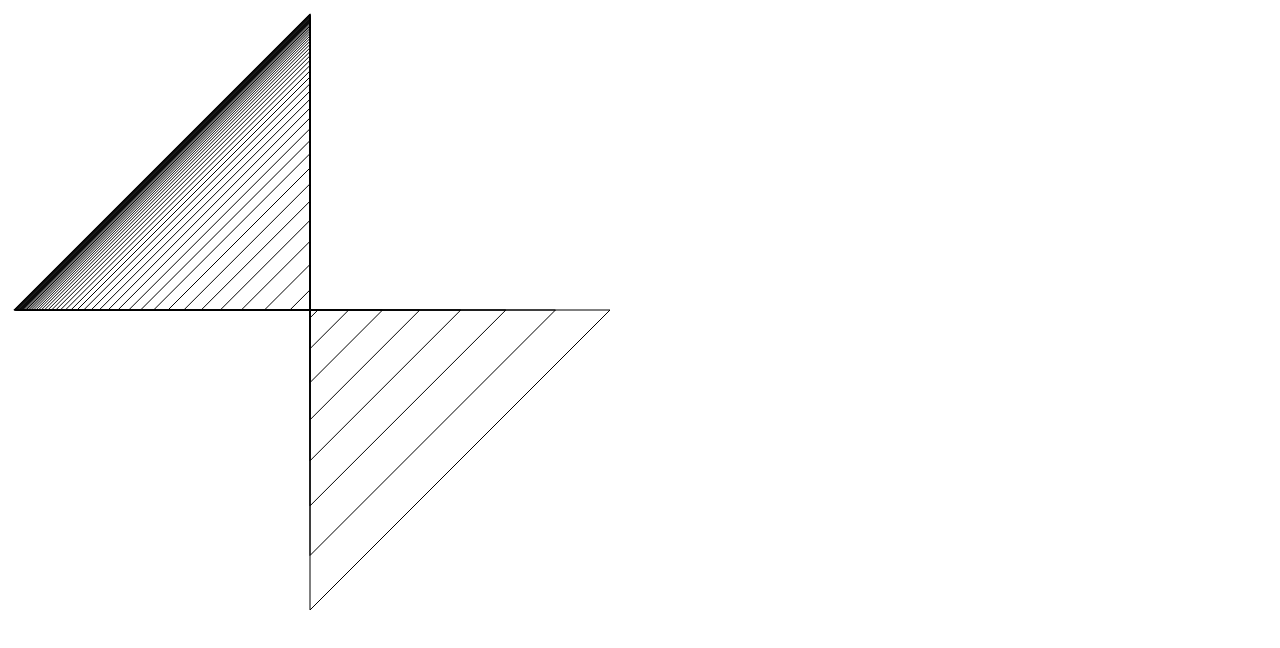
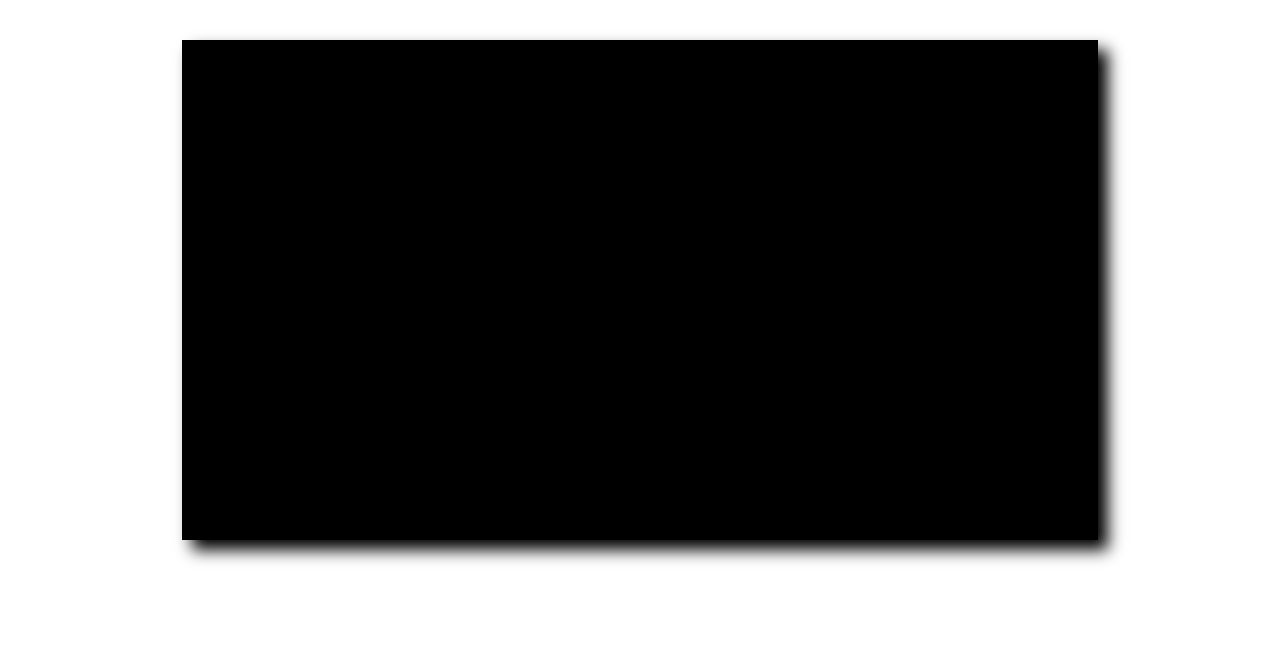
Before and after one commit to RapiDash1/Fractals, a React (Create React App) app in the folder client/: page / in a window 1280 px wide. Shown: the top 648 px of the page. Built offline with nearby package versions, Linux system fonts and the light colour scheme.

Commit message:
Addede Koch curve

```diff
--- a/client/src/App.css
+++ b/client/src/App.css
@@ -1,5 +1,11 @@
 #fractalCanvas {
   padding: 10px;
   margin: 0;
-  /* background-color: black; */
+  width: 70vw;
+  height: 60vh;
+  background: black;
+  display: flex;
+  margin: auto;
+  margin-top: 5vh !important;
+  box-shadow: black 10px 10px 15px;
 }
--- a/client/src/App.tsx
+++ b/client/src/App.tsx
@@ -1,22 +1,27 @@
 import React, {Component} from 'react';
-import logo from './logo.svg';
+import {Koch} from "./components/koch";
+import {Coordinate} from "./components/koch"
 import './App.css';
 
 class App extends Component {
+
+  _latestLines: Koch[] = [];
+
   constructor(props: any) {
     super(props);
+    this.updateKochLines = this.updateKochLines.bind(this);
   }
-
 
   drawCircle(x: number, y: number, dia: number, ctx: CanvasRenderingContext2D) {
 
     // begin curve
     ctx.beginPath();
+    ctx.strokeStyle = "#FFFFFF";
     ctx.arc(x, y, dia, 0, Math.PI*2, true);
     ctx.stroke();
     if (dia > 10) {
-      this.drawCircle(x - dia, y, dia/2.0, ctx);
-      this.drawCircle(x + dia, y, dia/2.0, ctx);
+      setTimeout(() => {this.drawCircle(x - dia, y, dia/2.0, ctx);}, 60);
+      setTimeout(() => {this.drawCircle(x + dia, y, dia/2.0, ctx);}, 60);
       // this.drawCircle(x, y, dia/2.0, ctx);
       // this.drawCircle(x, y, dia/2.0, ctx);
     }
@@ -27,30 +32,59 @@ class App extends Component {
 
     // begin curve
     ctx.beginPath();
+    ctx.strokeStyle = "#FFFFFF";
     ctx.moveTo(p1, p2);
     ctx.lineTo(p2, p3);
     ctx.lineTo(p3, p1);
     ctx.closePath();
     ctx.stroke();
     if (p1 > 4 && p2 > 4 && p3 > 4) {
-      setTimeout(() => {this.drawTriangle(p1, p2/1.1, p3, ctx);}, 35)
+      setTimeout(() => {this.drawTriangle(p1, p2/1.1, p3, ctx);}, 35);
+      // setTimeout(() => {this.drawTriangle((p1+p2)/2, (p2+p3)/2, (p3+p1)/2, ctx);}, 35);
       // this.drawTriangle(p1/2, p2, p3, ctx);
     }
+  }
+
+
+  drawKochCruve(kochLine: Koch, ctx: CanvasRenderingContext2D) {
+      ctx.beginPath();
+      ctx.strokeStyle = "#FFFFFF";
+      ctx.moveTo(kochLine.pointA().x(), kochLine.pointA().y());
+      ctx.lineTo(kochLine.pointB().x(), kochLine.pointB().y());
+      ctx.lineTo(kochLine.pointC().x(), kochLine.pointC().y());
+      ctx.lineTo(kochLine.pointD().x(), kochLine.pointD().y());
+      ctx.lineTo(kochLine.pointE().x(), kochLine.pointE().y());
+      ctx.stroke();
+  }
+
+  updateKochLines() {
+    let canvas = document.getElementById("fractalCanvas") as HTMLCanvasElement;
+    let ctx = canvas.getContext("2d") as CanvasRenderingContext2D;
+    let tempLatestLines: Koch[] = [];
+    console.log(this);
+    ctx.clearRect(0, 0, canvas.width, canvas.height);
+    this._latestLines.forEach(kochLine => {
+      for (let pointPos: number = 0; pointPos < kochLine.allKochPoints().length - 1; pointPos++) {
+        tempLatestLines.push(new Koch(kochLine.allKochPoints()[pointPos], kochLine.allKochPoints()[pointPos + 1 ]));
+        this.drawKochCruve(new Koch(kochLine.allKochPoints()[pointPos], kochLine.allKochPoints()[pointPos + 1 ]), ctx);
+      }
+    });
+    this._latestLines = tempLatestLines;
   }
 
   componentDidMount() {
     let canvas = document.getElementById("fractalCanvas") as HTMLCanvasElement;
     canvas.height = window.innerHeight;
     canvas.width = window.innerWidth;
-    let ctx = canvas.getContext("2d") as CanvasRenderingContext2D;
-    // this.drawCircle(700, 350, 350, ctx);
-    this.drawTriangle(300, 600, 300, ctx);
+    this._latestLines = [new Koch(new Coordinate(canvas.width*0.1, canvas.height/2), new Coordinate(canvas.width*0.9, canvas.height/2))];
+    // this.drawCircle(canvas.width/2, canvas.height/2, 350, ctx);
+    // this.drawTriangle(300, 600, 300, ctx);
   }
 
   render() {
     return (
       <div>
-        <canvas id="fractalCanvas"></canvas>
+        <canvas id="fractalCanvas" onClick={this.updateKochLines}></canvas>
       </div>
     );
   }
--- /dev/null
+++ b/client/src/components/koch.tsx
@@ -0,0 +1,63 @@
+export class Coordinate {
+    _x: number;
+    _y: number;
+
+    constructor(x: number, y: number) {
+        this._x = x;
+        this._y = y;
+    }
+
+    x() { return this._x; }
+
+    y() { return this._y; }
+
+}
+
+
+export class Koch {
+    _start: Coordinate;
+    _end: Coordinate;
+
+    constructor(start: Coordinate, end: Coordinate) {
+        this._start = start;
+        this._end = end;
+    }
+
+    pointA() { return this._start; }
+
+    pointB () {
+        let xVal = this._start.x() + (this._end.x() - this._start.x())/3;
+        let yVal = this._start.y() + (this._end.y() - this._start.y())/3;
+        return new Coordinate(xVal, yVal);
+    }
+
+    pointC() {
+        let xVal = this.pointB().x() + ((this.lineLength()/3)*Math.cos(Math.PI/3 - this.lineHasPositiveSlope()*Math.acos((this._end.x() - this._start.x())/ (this.lineLength()))));
+        // console.log(Math.cos(Math.PI/3 + Math.acos((this._end.x() - this._start.x())/ (this.lineLength()))));
+        let yVal = this.pointB().y() - ((this.lineLength()/3)*Math.sin(Math.PI/3 - this.lineHasPositiveSlope()*Math.acos((this._end.x() - this._start.x())/ (this.lineLength()))));
+        return new Coordinate(xVal, yVal);
+    }
+
+    pointD() {
+        let xVal = this._start.x() + (this._end.x() - this._start.x())*(2/3);
+        let yVal = this._start.y() + (this._end.y() - this._start.y())*(2/3)
+        return new Coordinate(xVal, yVal);
+    }
+
+    pointE() { return this._end; }
+
+
+    allKochPoints() {
+        return [this.pointA(), this.pointB(), this.pointC(), this.pointD(), this.pointE()];
+    }
+
+
+    lineLength() {
+        return Math.sqrt((this._end.x() - this._start.x())**2 + (this._end.y() - this._start.y())**2);
+    }
+
+    lineHasPositiveSlope() {
+        if ((this._end.y() - this._start.y())/ (this.lineLength()) < 0) return -1;
+        return 1;
+    }
+}
```
